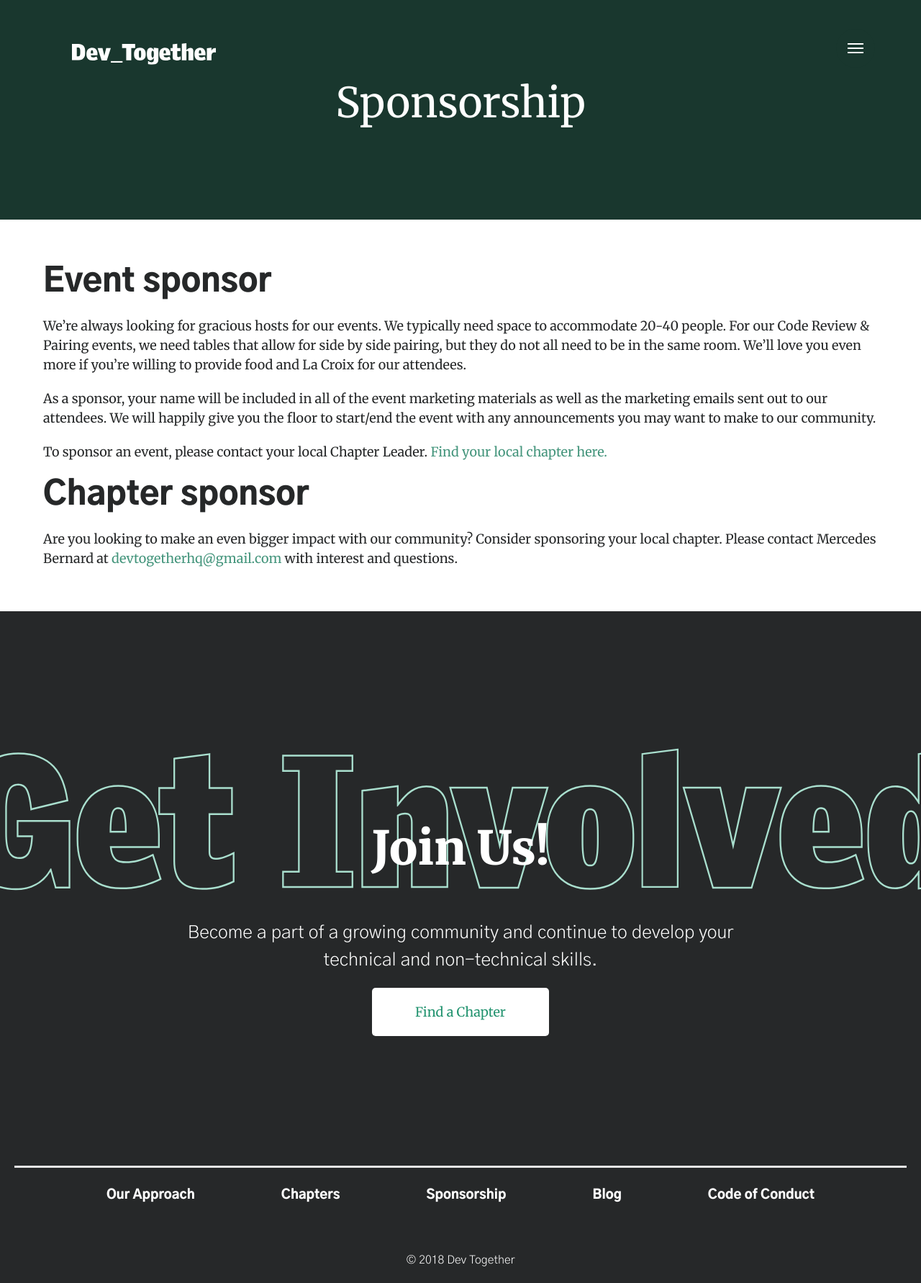
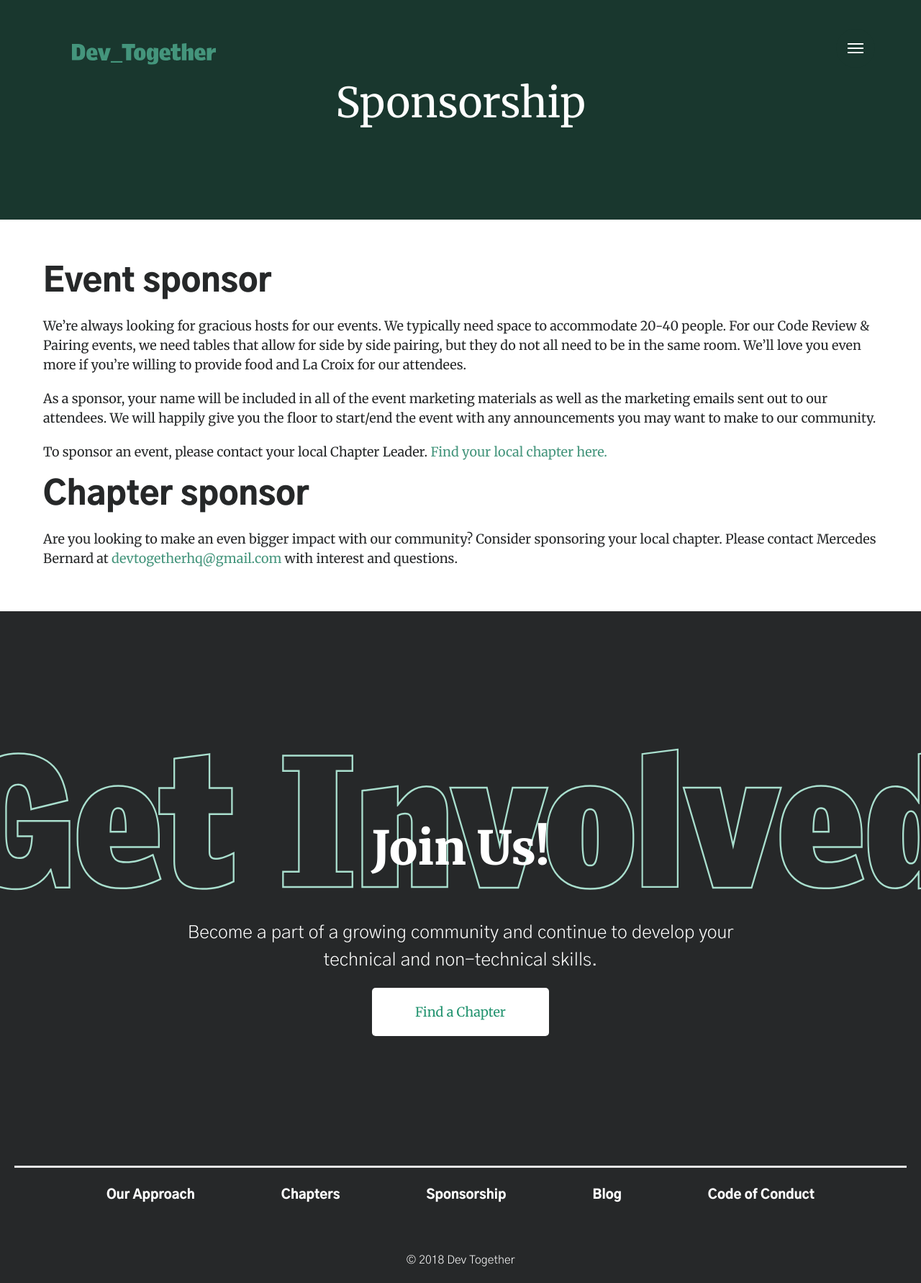
Before and after one commit to mercedesb/dev-together, a Jekyll site: the page built from docs/sponsorship.md, in a window 1280 px wide. Shown: the whole page at 72% size. Built offline with Jekyll 4.4.1, drawn with Linux system fonts in a browser that asks for light colours; some web fonts are replaced.

Commit message:
conditionally use white logo

```diff
--- a/docs/_includes/cover.html
+++ b/docs/_includes/cover.html
@@ -1,5 +1,5 @@
 <section class="Cover">
-   {% include navbar.html %}
+   {% include navbar.html use_white_logo=true %}
   <div class="Cover-text">
     <h1 class="Cover-title">Connecting people starting their development career with technical mentors through low-commitment,
     high-value, human interactions</h1>
--- a/docs/_includes/navbar.html
+++ b/docs/_includes/navbar.html
@@ -1,4 +1,9 @@
-<a href="/" class="Logo"><img src="../assets/images/Dev_TogetherLogoWhite.svg" alt="Dev Together logo" /></a>
+{% if include.use_white_logo %}
+  <a href="/" class="Logo"><img src="../assets/images/Dev_TogetherLogoWhite.svg" alt="Dev Together logo" /></a>
+{% else %}
+  <a href="/" class="Logo"><img src="../assets/images/Dev_TogetherLogoColor.svg" alt="Dev Together logo" /></a>
+{% endif %}
+
 <a href="#navbar" id="menu-burger" class="menu-burger">Menu
   <span class="nav-icon"></span>
 
```
